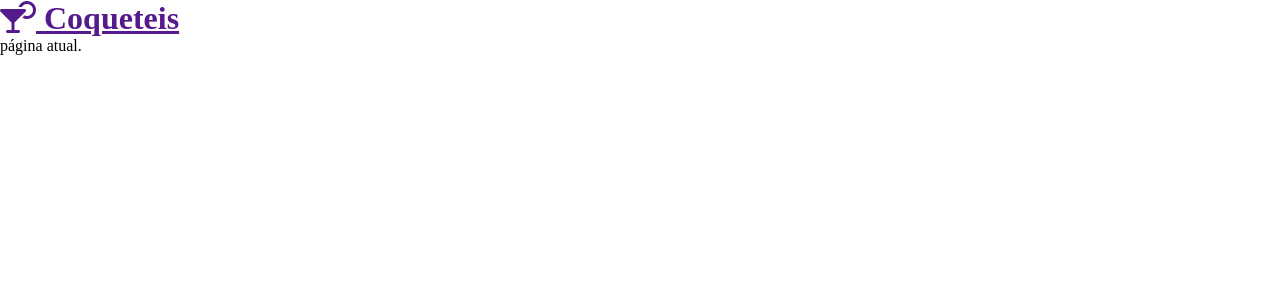
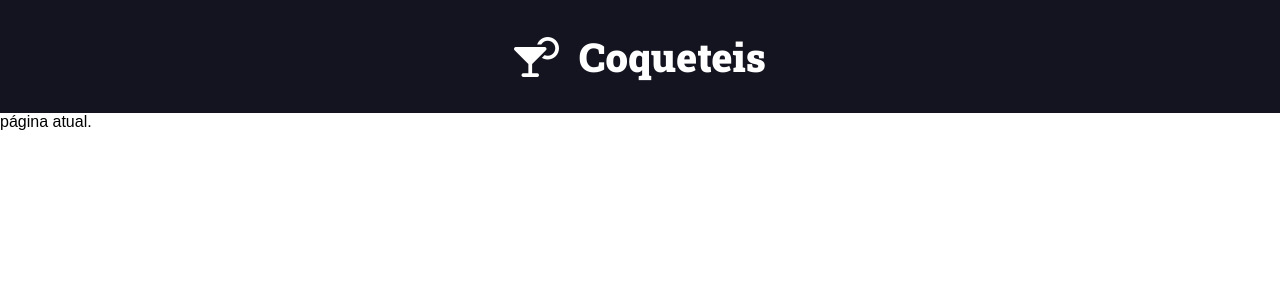
Before and after one commit to lucasbizachi/receitas_drinks, a Django app: page / in a window 1280 px wide. Shown: the top 300 px of the page. Run offline with Django 5.2, Linux system fonts and the light colour scheme.

Commit message:
inserindo as primeiras estilizações CSS

```diff
--- a/app_drinks/templates/receitas/pages/home.html
+++ b/app_drinks/templates/receitas/pages/home.html
@@ -3,8 +3,8 @@
     <header class="main-header-container">
         <div class="main-header container">
             <h1>
-                <a href=""><i class="fa-solid fa-martini-glass-citrus"> </i>
-                <span>Coqueteis</span>
+                <a href="" class="main-logo"><i class="fa-solid fa-martini-glass-citrus main-logo-icon"> </i>
+                <span class="main-logo-text">Coqueteis</span>
                 </a>
             </h1>
         </div>
--- a/app_drinks/templates/receitas/partials/head.html
+++ b/app_drinks/templates/receitas/partials/head.html
@@ -6,8 +6,56 @@
     <link rel="stylesheet" href="https://cdnjs.cloudflare.com/ajax/libs/font-awesome/6.5.1/css/fontawesome.min.css" integrity="sha512-d0olNN35C6VLiulAobxYHZiXJmq+vl+BGIgAxQtD5+kqudro/xNMvv2yIHAciGHpExsIbKX3iLg+0B6d0k4+ZA==" crossorigin="anonymous" referrerpolicy="no-referrer" />
     <link rel="stylesheet" href="https://cdnjs.cloudflare.com/ajax/libs/font-awesome/6.5.1/css/brands.min.css" integrity="sha512-8RxmFOVaKQe/xtg6lbscU9DU0IRhURWEuiI0tXevv+lXbAHfkpamD4VKFQRto9WgfOJDwOZ74c/s9Yesv3VvIQ==" crossorigin="anonymous" referrerpolicy="no-referrer" />
     <link rel="stylesheet" href="https://cdnjs.cloudflare.com/ajax/libs/font-awesome/6.5.1/css/solid.min.css" integrity="sha512-pZlKGs7nEqF4zoG0egeK167l6yovsuL8ap30d07kA5AJUq+WysFlQ02DLXAmN3n0+H3JVz5ni8SJZnrOaYXWBA==" crossorigin="anonymous" referrerpolicy="no-referrer" />
+    <link rel="preconnect" href="https://fonts.googleapis.com">
+    <link rel="preconnect" href="https://fonts.gstatic.com" crossorigin>
+    <link href="https://fonts.googleapis.com/css2?family=Roboto+Slab:wght@900&display=swap" rel="stylesheet">
     <title>Coqueteis</title>
     <style>
+
+:root {
+            --color-primary: #269fe6;
+            --color-primary-hover: #2086c2;
+            --color-primary-dark: #13141f;
+            --color-primary-dark-hover: #212336;
+            --color-primary-light: #d4ecfa;
+            --color-primary-light-hover: #bdd8e7;
+
+            --color-white: #fff;
+            --color-black: #000;
+
+            --color-dark-text: #444;
+            --color-info-light: #cce5ff;
+            --color-debug-light: #cce5ff;
+            --color-success-light: #d4edda;
+            --color-alert-light: #fff3cd;
+            --color-warning-light: #fff3cd;
+            --color-error-light: #f8d7da;
+
+            --color-info-dark: #4d86c4;
+            --color-debug-dark: #4d86c4;
+            --color-success-dark: #4a9c5d;
+            --color-alert-dark: #927f40;
+            --color-warning-dark: #927f40;
+            --color-error-dark: #da525d;
+
+            --color-gray-0: #f9f9f9;
+            --color-gray-1: #e0e0e0;
+            --color-gray-2: #c7c7c7;
+            --color-gray-3: #aeaeae;
+            --color-gray-4: #959595;
+            --color-gray-5: #7d7d7d;
+            --color-gray-6: #646464;
+            --color-gray-7: #4b4b4b;
+            --color-gray-8: #323232;
+            --color-gray-9: #191919;
+
+            --font-primary: sans-serif;
+            --font-headings: 'Roboto Slab', serif;
+
+            --spacing-gutter-medium: 3rem;
+            --spacing-gutter-large: 4rem;
+        }
+
         * {
             padding: 0;
             margin: 0;
@@ -20,6 +68,37 @@
 
         body {
             font-size: 1.6rem;
+            font-family: var(--font-primary);
+        }
+
+        h1,h2,h3,h4,h5,h6 {
+            font-family: var(--font-headings);
+        }
+
+        .container {
+            max-width: 144rem;
+            margin: 0 auto;
+            padding: var(--spacing-gutter-medium);
+        }
+
+        .main-header-container {
+            background: var(--color-primary-dark);
+        }
+
+        .main-logo {
+            font-size: 4rem;
+            color: var(--color-white);
+            text-decoration: none;
+            display: flex;
+            flex-flow: row nowrap;
+            align-items: center;
+            justify-content: center;
+            width: fit-content;
+            margin: 0 auto;
+        }
+
+        .main-logo-icon {
+            margin-right: 2rem;
         }
     </style>
 </head>
```
